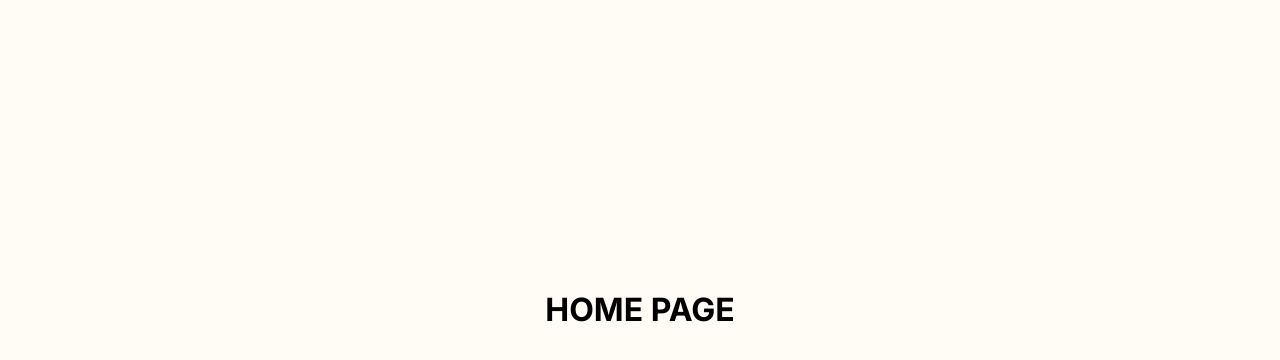
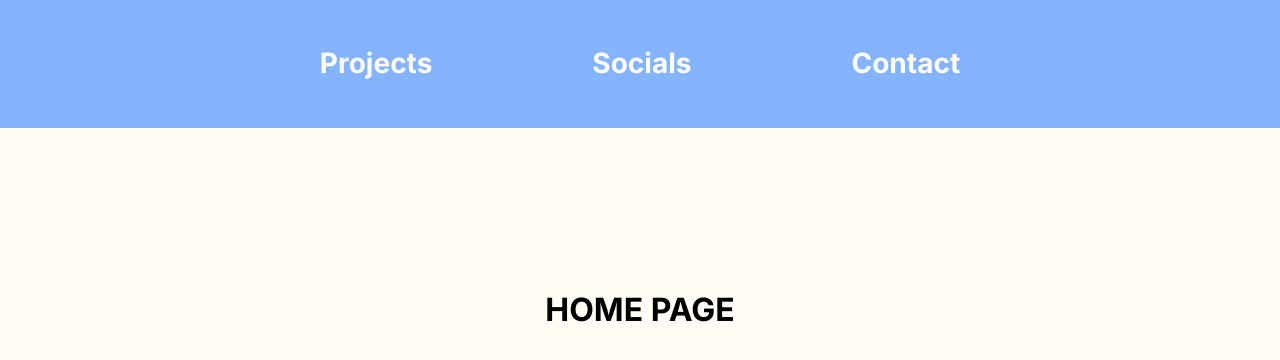
Before and after one commit to ellaroosmarijn/personal-website, a Next.js app: page / in a window 1280 px wide. Shown: the top 360 px of the page. Built offline with nearby package versions, Linux system fonts and the light colour scheme.

Commit message:
change colors to fit new color scheme

```diff
--- a/src/components/header/header.module.css
+++ b/src/components/header/header.module.css
@@ -6,7 +6,14 @@
   font-weight: var(--weight-bold);
   &.link:hover {
     text-decoration: underline;
+    color: var(--color-blue-800);
   }
+}
+
+.link:focus {
+  outline: none !important;
+  border: 1px solid var(--color-off-white);
+  border-radius: var(--radius-sm);
 }
 
 .header-container {
@@ -29,7 +36,6 @@
   justify-content: center;
   width: 100%;
   min-height: var(--header-height);
-  position: sticky;
   top: 0;
-  background-color: var(--color-olive-600);
+  background-color: var(--color-blue-200);
 }
```
